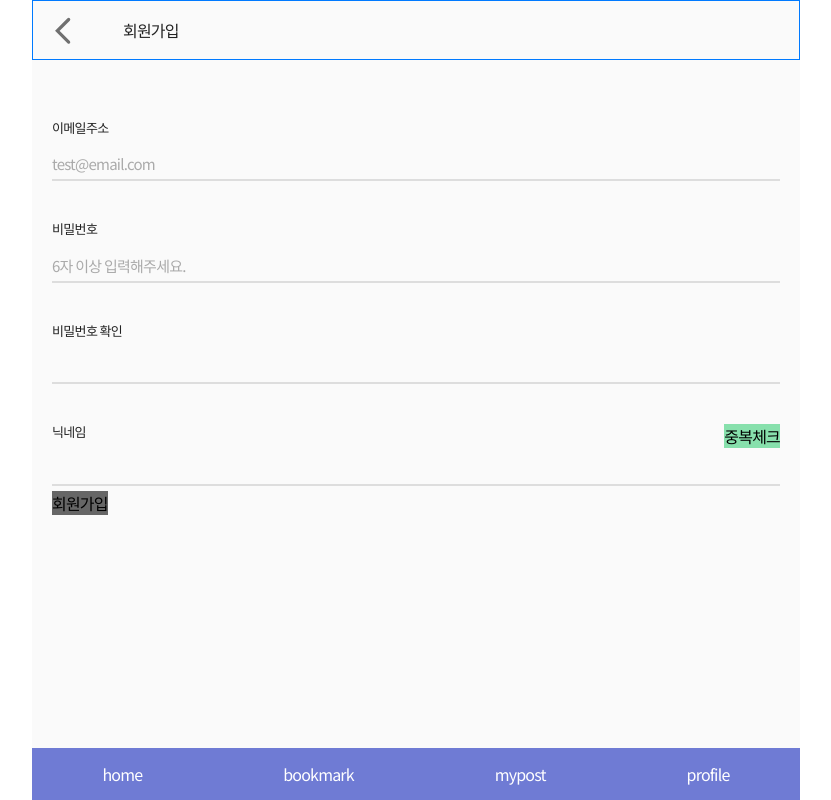
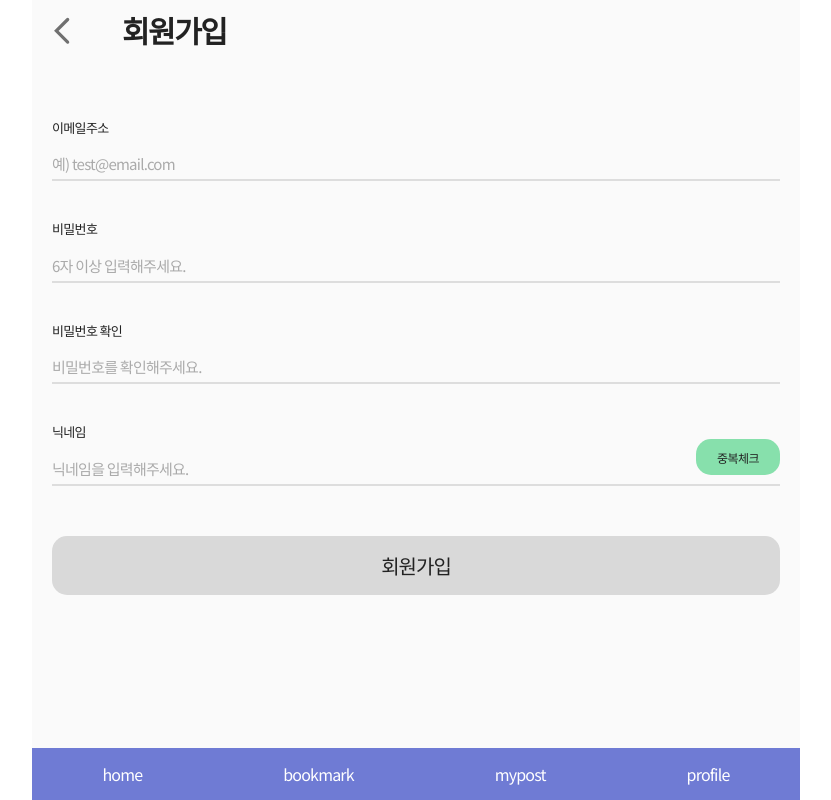
Before and after one commit to SobunSobun/SobunSobun-FrontEnd, a React (Create React App) app: page /signup in a window 1280 px wide. Shown: the whole page, without its empty margins (224-1055 px from the left). Built offline with nearby package versions, Linux system fonts and the light colour scheme.

Commit message:
feat: signup 페이지 api연동, header, button 컴포넌트 수정

```diff
--- a/src/components/Button/button.module.scss
+++ b/src/components/Button/button.module.scss
@@ -29,7 +29,19 @@
   }
 
   &.primary {
+    width: 100%;
+    height: 59px;
+    padding: 18px;
+    font-size: 20px;
+    color: colors.$BLACK;
     background-color: colors.$PRIMARY;
+    border-radius: 15px;
+    @media (max-width: sizes.$SCREEN_SM) {
+      @include vwConvert.mo(height, 59);
+      @include vwConvert.mo(border-radius, 15);
+      @include vwConvert.mo(padding, 18);
+      @include fontSize.emFontSizeMO(20);
+    }
   }
 
   &.secondary {
@@ -37,7 +49,19 @@
   }
 
   &.negative {
+    width: 100%;
+    height: 59px;
+    padding: 18px;
+    font-size: 20px;
+    color: colors.$BLACK;
     background-color: colors.$GRAY_D9;
+    border-radius: 15px;
+    @media (max-width: sizes.$SCREEN_SM) {
+      @include vwConvert.mo(height, 59);
+      @include vwConvert.mo(border-radius, 15);
+      @include vwConvert.mo(padding, 18);
+      @include fontSize.emFontSizeMO(20);
+    }
   }
 
   &.back {
--- a/src/components/Header/header.module.scss
+++ b/src/components/Header/header.module.scss
@@ -1,16 +1,23 @@
 @use '/src/styles/constants/colors';
+@use 'styles/constants/sizes';
+@use 'styles/mixins/vwConvert';
+@use 'styles/mixins/fontSize';
 
 .header {
   display: flex;
   align-items: center;
   height: 60px;
-  border: 1px solid colors.$BLUE;
+//   border: 1px solid colors.$BLUE;
 
   .leftChild {
     margin-right: 30px;
   }
 
   .headText {
+    font-size:30px;
     color: colors.$GRAY2;
+    @media (max-width: sizes.$SCREEN_SM) {
+        @include fontSize.emFontSizeMO(30);
+      }
   }
 }
--- a/src/components/Header/index.tsx
+++ b/src/components/Header/index.tsx
@@ -11,7 +11,7 @@ const Header = ({ leftChild, headText, rightChild }: Props) => {
   return (
     <header className={styles.header}>
       <div className={styles.leftChild}>{leftChild}</div>
-      <div className={styles.headText}>{headText}</div>
+      <h2 className={styles.headText}>{headText}</h2>
       <div className={styles.rightChild}>{rightChild}</div>
     </header>
   )
--- a/src/pages/Signup/index.tsx
+++ b/src/pages/Signup/index.tsx
@@ -1,4 +1,4 @@
-import React, { useRef, useState, useEffect } from 'react'
+import React, { useRef, useState } from 'react'
 import { useForm } from 'react-hook-form'
 import Button from 'components/Button'
 import Header from 'components/Header'
@@ -13,10 +13,16 @@ type FormValues = {
   nickname: string
 }
 
-axios.defaults.withCredentials = true
+type SignupFormValues = {
+  email: string
+  password: string
+  nickname: string
+  location?: string
+}
 
 const Signup = () => {
-  const [isActive, setIsActive] = useState<Boolean>(false)
+  const [isActive, setIsActive] = useState<boolean | undefined>(false)
+  const [nicknameDuplicate, setNicknameDuplicate] = useState<string>('')
   const {
     register,
     handleSubmit,
@@ -24,21 +30,42 @@ const Signup = () => {
     formState: { errors, isValid },
   } = useForm<FormValues>({ mode: 'onChange' })
 
-  // const [dataAAA, setData] = useState('')
   const password = useRef('')
+  const nickname = useRef('')
   password.current = watch('password')
+  nickname.current = watch('nickname')
 
-  const onSubmit = async (data: FormValues) => {
-    console.log('data', data)
+  const onSubmit = async (data: SignupFormValues) => {
     try {
-      const result = await axios.post('http://15.164.112.119:8080/join', data, { withCredentials: true })
-      console.log(result)
+      //   console.log(data)
+      await axios
+        .post('/join', {
+          email: data.email,
+          password: data.password,
+          nickname: data.nickname,
+          location: '동작구 상도동',
+        })
+        .then((response) => {
+          console.log(response.data)
+        })
     } catch (error: any) {
-      console.log(1)
+      console.log(error)
     }
   }
-  const duplicateCheck = () => {
-    console.log(1)
+  const duplicateCheck = async (_nickData: SignupFormValues['nickname']) => {
+    try {
+      await axios.post('/join/nicknameDuplicateCheck', _nickData).then((response) => {
+        if (response.data === '가입 가능한 닉네임') {
+          setIsActive(true)
+          setNicknameDuplicate('멋진 닉네임이네요!')
+        } else {
+          setIsActive(false)
+          setNicknameDuplicate('중복된 닉네임입니다.')
+        }
+      })
+    } catch (error: any) {
+      console.log(error)
+    }
   }
 
   return (
@@ -51,9 +78,9 @@ const Signup = () => {
               <input
                 type='text'
                 id='email'
-                placeholder='test@email.com'
+                placeholder='예) test@email.com'
                 {...register('email', {
-                  required: { value: true, message: '필수 입력란입니다.' },
+                  required: { value: true, message: '필수 정보입니다.' },
                   pattern: {
                     value: /[a-zA-Z0-9._+-]+@[a-zA-Z0-9-]+\.[a-zA-Z0-9.]+/gm,
                     message: '이메일형식에 맞지 않습니다.',
@@ -75,7 +102,7 @@ const Signup = () => {
                 id='password'
                 placeholder='6자 이상 입력해주세요.'
                 {...register('password', {
-                  required: { value: true, message: '필수 입력란입니다.' },
+                  required: { value: true, message: '필수 정보입니다.' },
                   minLength: { value: 6, message: '6자 이상 입력해주세요.' },
                 })}
               />
@@ -93,8 +120,9 @@ const Signup = () => {
                 type='password'
                 id='passwordConfirm'
                 className={styles.textInput}
+                placeholder='비밀번호를 확인해주세요.'
                 {...register('passwordConfirm', {
-                  required: { value: true, message: '필수 입력란입니다.' },
+                  required: { value: true, message: '필수 정보입니다.' },
                   validate: (value) => value === password.current,
                 })}
               />
@@ -112,17 +140,24 @@ const Signup = () => {
                 type='text'
                 id='nickname'
                 className={styles.textInput}
-                {...register('nickname', { required: { value: true, message: '필수 입력란입니다.' } })}
+                placeholder='닉네임을 입력해주세요.'
+                {...register('nickname', {
+                  required: { value: true, message: '필수 정보입니다.' },
+                  onChange: () => setIsActive(false),
+                })}
               />
-              <Button type='primary' text='중복체크' onClick={duplicateCheck} />
+              <Button type='primary' text='중복체크' onClick={() => duplicateCheck(nickname.current)} />
             </Input>
             <div className={styles.errorMessage}>
-              <p>{errors.nickname?.type === 'required' && errors.nickname.message}</p>
+              <p>
+                {nickname.current === '' ? '' : <span className={styles.duplicate}>{nicknameDuplicate}</span>}
+                {errors.nickname?.type === 'required' && errors.nickname.message}
+              </p>
             </div>
           </div>
-          <button type='button' className={styles.button} disabled={!isValid}>
-            회원가입
-          </button>
+          <div className={styles.signupBtn}>
+            <Button type={!(isActive && isValid) ? 'negative' : 'primary'} text='회원가입' submit />
+          </div>
         </form>
       </div>
     </div>
--- a/src/pages/Signup/signup.module.scss
+++ b/src/pages/Signup/signup.module.scss
@@ -9,18 +9,19 @@
         button{
             position: absolute;
             right: 0;
-            top: 5px;
+            top: 20px;
+            width:84px;
+            height:23px;
+            font-size: 12px;
             @media (max-width: sizes.$SCREEN_SM) {
                 @include vwConvert.mo(top, 20);
+                @include vwConvert.mo(width, 84);
+                @include vwConvert.mo(height, 23);
+                @include fontSize.emFontSizeMO(12)
             }
         }
-    }
-    .button{
-        cursor: pointer;
-        background: colors.$PRIMARY;
-        &:disabled{
-            cursor: auto;
-            background: colors.$GRAY6;
+        .duplicate{
+            color: colors.$PRIMARY
         }
     }
     .errorMessage{
@@ -32,4 +33,10 @@
             @include fontSize.emFontSizeMO(12);
         }
     }
+    .signupBtn{
+        margin-top:50px;
+        @media (max-width: sizes.$SCREEN_SM) {
+            @include vwConvert.mo(margin-top, 50);
+        }
+    }
 }
```
